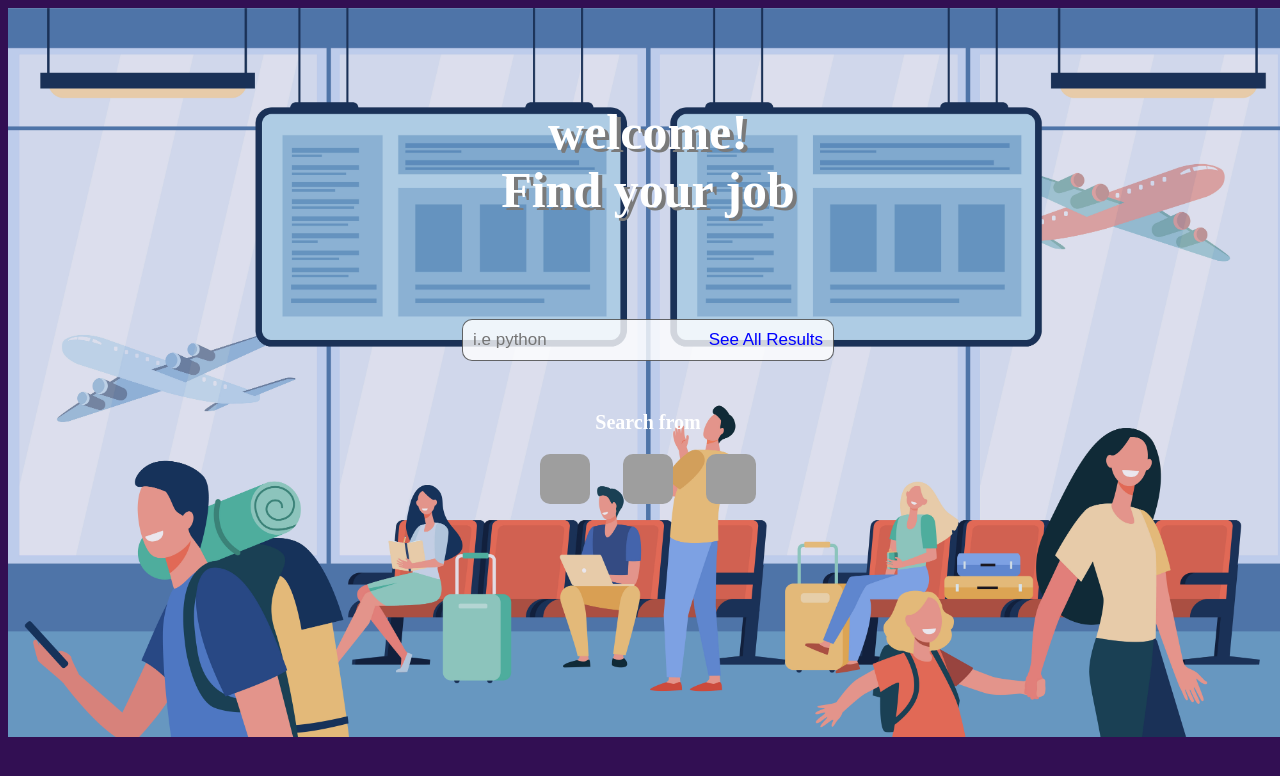
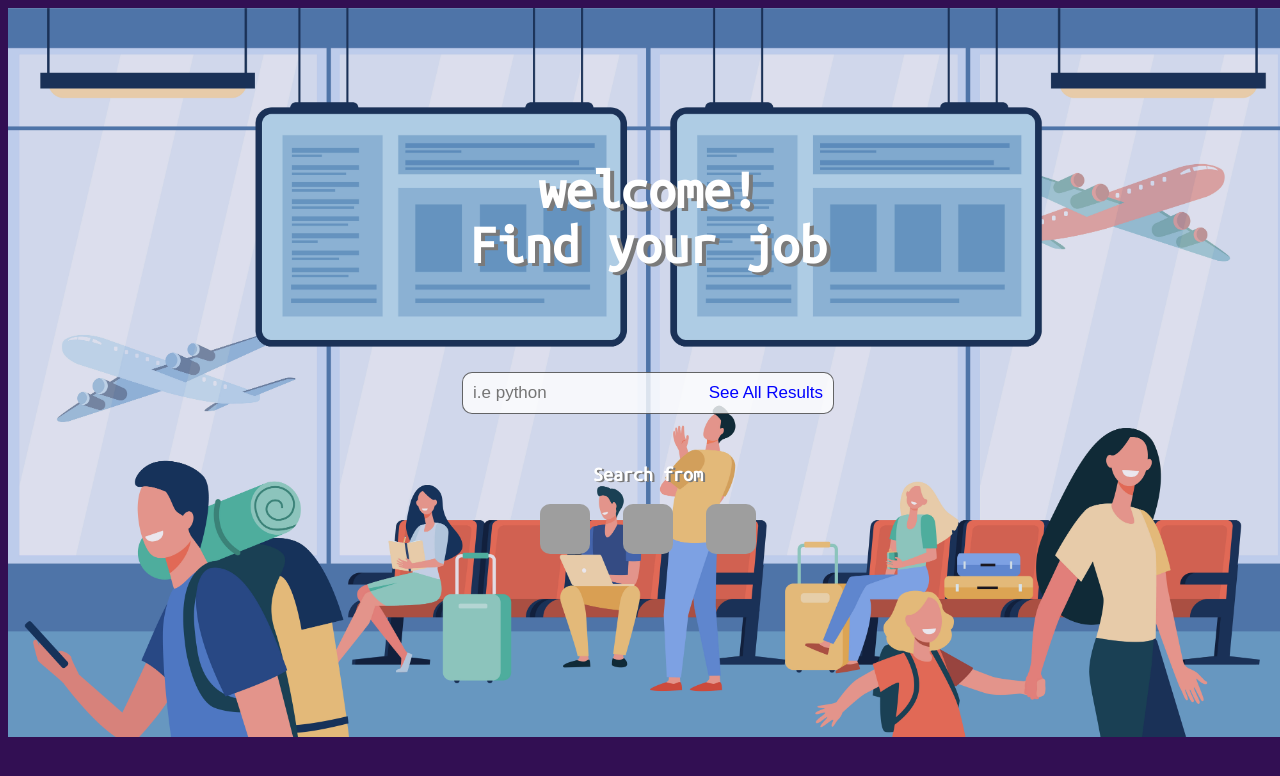
Before and after one commit to purple402/webscrapper, a Flask app: template templates/index_review.html in a window 1280 px wide. Shown: the top 776 px of the page. Run offline with Flask 2, Linux system fonts and the light colour scheme; the template is opened without the code that fills it, so the values that code supplies are empty; grey boxes are pictures that could not be loaded.

Commit message:
modify sizes, design in index page

```diff
--- a/static/css/index.css
+++ b/static/css/index.css
@@ -1,29 +1,35 @@
+@import url('https://fonts.googleapis.com/css2?family=Nanum+Gothic&family=Ubuntu+Mono&display=swap');
+
+body{
+    font-family: 'Ubuntu Mono', 'Nanum Gothic', sans-serif;
+    background: rgb(50, 15, 83);
+}
+
+img {
+    width: 100vw;
+    opacity: 0.9;
+}
+
+/* header */
+
 .greet {
     position: absolute;
     width: 100vw;
     display: flex;
     flex-direction: column;
     align-items: center;
-    margin-top: 95px;
+    margin-top: 12vw;
     z-index: 5;
 }
 
 h1 {
     color: rgb(255, 255, 255);
-    font-size: 50px;
+    font-size: 55px;
     text-shadow: 4px 3px 0 #7A7A7A;
     margin: 0px;
 }
 
-body{
-    background: rgb(50, 15, 83);
-}
-
-img {
-    width: 100vw;
-    opacity: 0.9;
-
-}
+/* form */
 
 form {
     margin-top: 100px;
@@ -58,10 +64,17 @@ button {
     top: 10px;
 }
 
+button:hover,
+lobo:hover {
+  cursor: pointer;
+}
+
+/* search from */
+
 .search{
   font-size: 20px;
   margin-bottom: 20px;
-  text-shadow: none;
+  text-shadow: 2px 1px 0 #7A7A7A;
 }
 
 .site {
```
